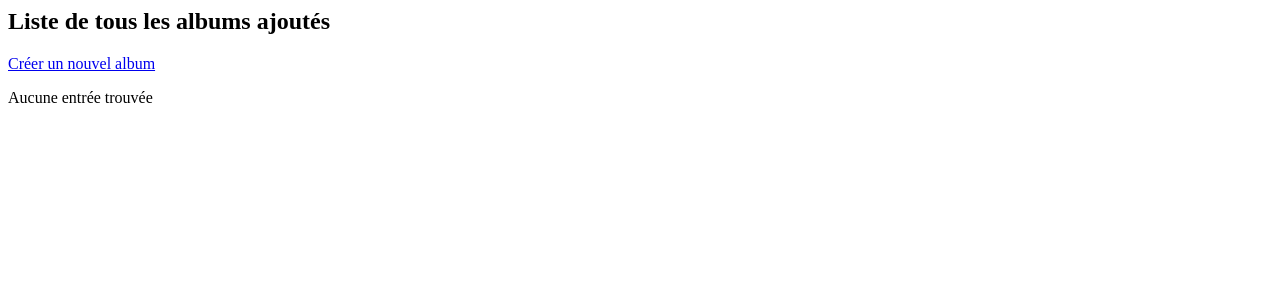
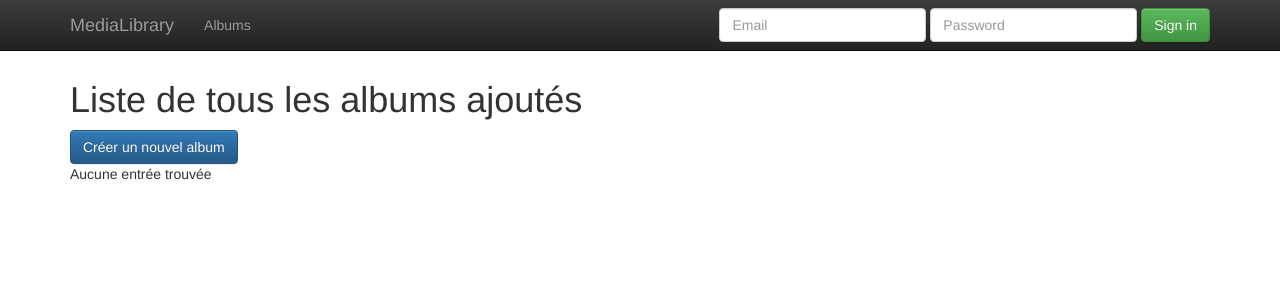
Before and after one commit to Mathsoum/MediaLibrary, a Django app: page /gallery/album/ in a window 1280 px wide. Shown: the top 300 px of the page. Run offline with Django 3.2, Linux system fonts and the light colour scheme; data that the repository does not hold is empty; some libraries are stand-ins or nearby versions.

Commit message:
Views updated

```diff
--- a/templates/gallery/album_detail.html
+++ b/templates/gallery/album_detail.html
@@ -1,8 +1,8 @@
 {% extends "global/main.html" %}
 {% block body %}
 
-<h2>Album "{{ album.title }}"</h2>
-<a href="{% url 'gallery.views.album_list' %}">Retour &agrave; la liste des albums</a>
+<h1>Album "{{ album.title }}"</h1>
+<a href="{% url 'gallery.views.album_list' %}" class="btn btn-default">Retour &agrave; la liste des albums</a>
 
 <p>{{ album.description }}</p>
 
--- a/templates/gallery/album_list.html
+++ b/templates/gallery/album_list.html
@@ -1,16 +1,19 @@
-<h2>Liste de tous les albums ajout&eacute;s</h2>
+{% extends "global/main.html" %}
+{% block body %}
 
-<a href="{% url 'gallery.views.album_add' %}">Cr&eacute;er un nouvel album</a>
+<h1>Liste de tous les albums ajout&eacute;s</h1>
+
+<a href="{% url 'gallery.views.album_add' %}" class="btn btn-primary btn" role="button">Cr&eacute;er un nouvel album</a>
 
 {% if album_lst %}
-    <ul>
+    <div class="container" style="margin-top: 20px">
         {% for entry in album_lst %}
-            <li>
                 <a href="{% url 'gallery.views.album_detail' entry.slug %}">{{ entry.title }}</a> :
-                {{ entry.description|truncatechars_html:20 }}
-            </li>
+                <p>{{ entry.description|truncatechars_html:20 }}</p>
         {% endfor %}
-        </ul>
+    </div>
 {% else %}
     <p>Aucune entr&eacute;e trouv&eacute;e</p>
 {% endif %}
+
+{% endblock %}
--- a/templates/global/main.html
+++ b/templates/global/main.html
@@ -3,8 +3,11 @@
 <head>
     <!-- Bootstrap -->
     {% load staticfiles %}
-    <link href="{% static 'dist/css/bootstrap.min.css' %}" rel="stylesheet">
+    <link href="{% static 'bootstrap/css/bootstrap.min.css' %}" rel="stylesheet">
+    <link href="{% static 'dist/css/bootstrap-theme.min.css' %}" rel="stylesheet">
 
+    <script src="https://ajax.googleapis.com/ajax/libs/jquery/1.11.1/jquery.min.js"></script>
+    <script src="{% static 'galleria/galleria-1.4.2.min.js' %}"></script>
 
     <style>
         .galleria{ width: 700px; height: 400px; background: #000 }
@@ -23,27 +26,36 @@
             </button>
             <a class="navbar-brand" href="#">MediaLibrary</a>
         </div>
-        <div id="navbar" class="collapse navbar-collapse">
-          <ul class="nav navbar-nav">
-            <li class="active"><a href="#">Home</a></li>
-            <li><a href="#about">About</a></li>
-            <li><a href="#contact">Contact</a></li>
-          </ul>
-        </div><!--/.nav-collapse -->
+        <div id="navbar" class="navbar-collapse collapse">
+            <ul class="nav navbar-nav">
+                <li><a href="{% url 'gallery.views.album_list' %}">Albums</a></li>
+            </ul>
+            <form class="navbar-form navbar-right" role="form">
+                <div class="form-group">
+                    <input type="text" placeholder="Email" class="form-control">
+                </div>
+                <div class="form-group">
+                    <input type="password" placeholder="Password" class="form-control">
+                </div>
+                <button type="submit" class="btn btn-success">Sign in</button>
+            </form>
+        </div><!--/.navbar-collapse -->
     </div>
 </nav>
 
-<div class="container">
+<div class="container" role="main" style="margin-top: 60px">
 
 {% block body %}{% endblock %}
+
+</div>
+
+<div style="margin-top: 30px">
 
 </div>
 
     <!-- Bootstrap core JavaScript
     ================================================== -->
     <!-- Placed at the end of the document so the pages load faster -->
-    <script src="https://ajax.googleapis.com/ajax/libs/jquery/1.11.1/jquery.min.js"></script>
-    <script src="{% static 'galleria/galleria-1.4.2.min.js' %}"></script>
-    <script src="{% static 'dist/js/bootstrap.min.js' %}"></script>
+    <script src="{% static 'bootstrap/js/bootstrap.min.js' %}"></script>
 </body>
 </html>
```
Also changed, not shown: templates/gallery/album_add.html (+6 -1 lines).
